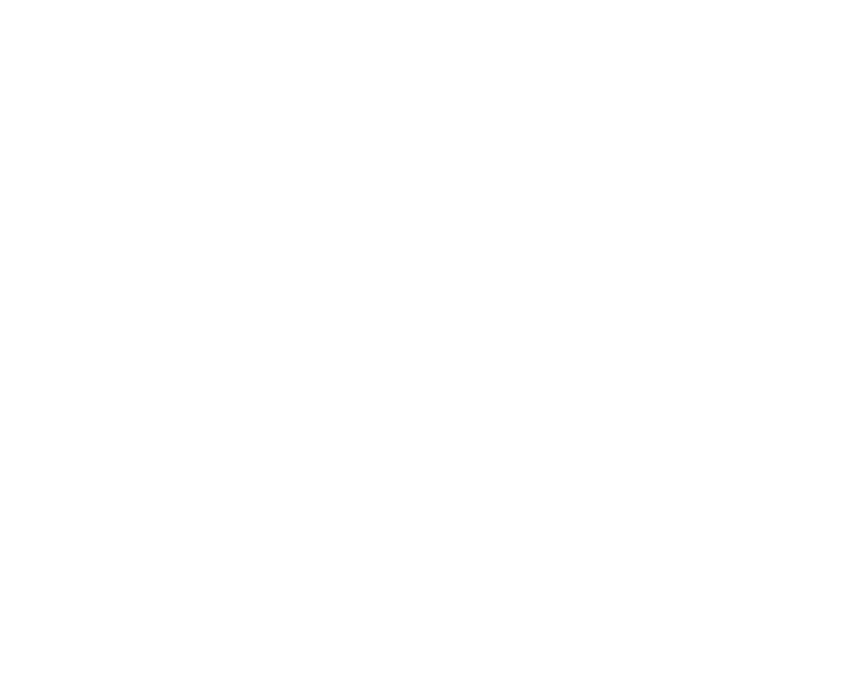
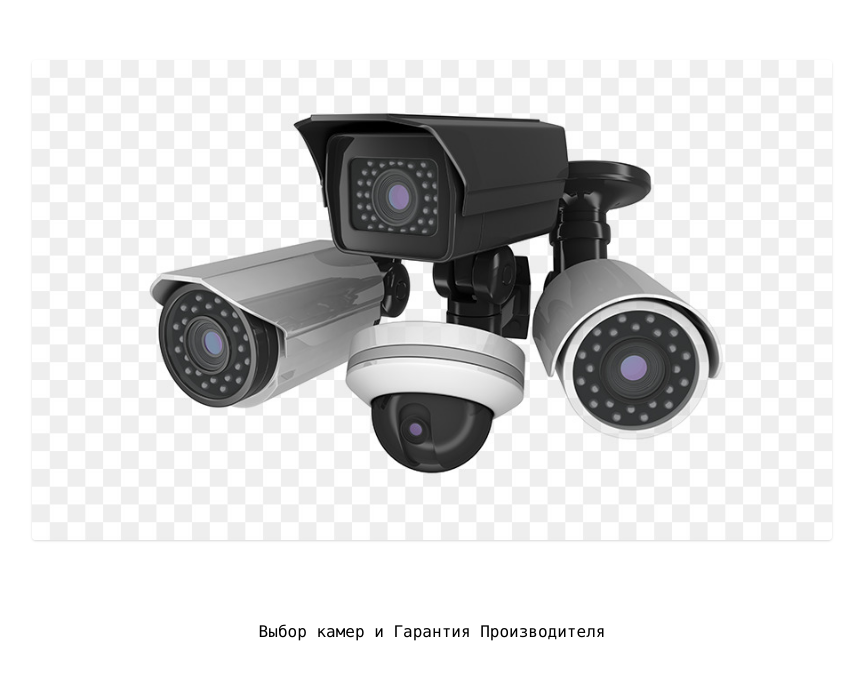
Before and after one commit to Oinari-Shinto/react-camera-app, a React (Create React App) app: page / in a window 1280 px wide. Shown: the part 908-1588 px from the top of the page, without its empty margins (208-1071 px from the left). Before the commit the page ends 864 px from the top, so only its background shows below. Built offline with nearby package versions, Linux system fonts and the light colour scheme.

Commit message:
create Content section

```diff
--- a/src/App.js
+++ b/src/App.js
@@ -2,12 +2,14 @@
 import './App.css';
 import NavBar from './components/NavBar';
 import Hero from './components/Hero';
+import Content from './components/Content';
 
 function App() {
   return (
     <>
       <NavBar />
       <Hero />
+      <Content />
     </>
   );
 }
--- a/src/components/Content.js
+++ b/src/components/Content.js
@@ -0,0 +1,17 @@
+import React from 'react'
+import CameraOne from '../images/Camera-1.jpg'
+import CameraTwo from '../images/Camera-2.jpg'
+
+const Content = () => {
+    return (
+        <div className="flex flex-col justify-center items-center bg-white h-screen font-mono py-40">
+            <img src={CameraOne} alt="" className="h-full rounded mb-20 shadow" />
+            <div className="flex flex-col justify-center items-center">
+            <h2 className="tent-2xl mb-2">Выбор камер и Гарантия Производителя</h2>
+
+            </div>
+        </div>
+    )
+}
+
+export default Content
```
Also changed, not shown: src/images/Camera-1.jpg (added), src/images/Camera-2.jpg (added).
